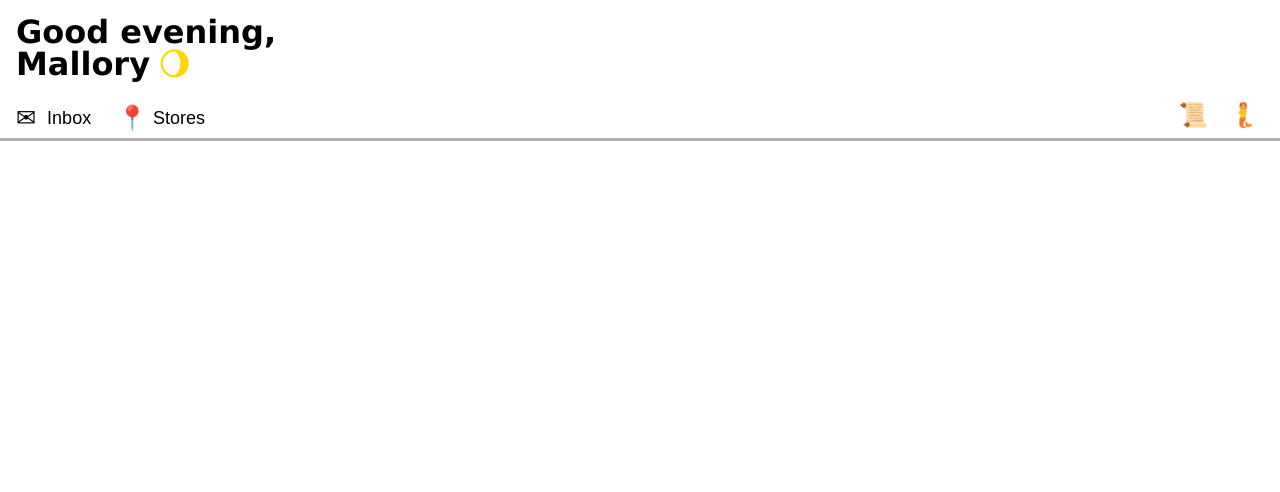
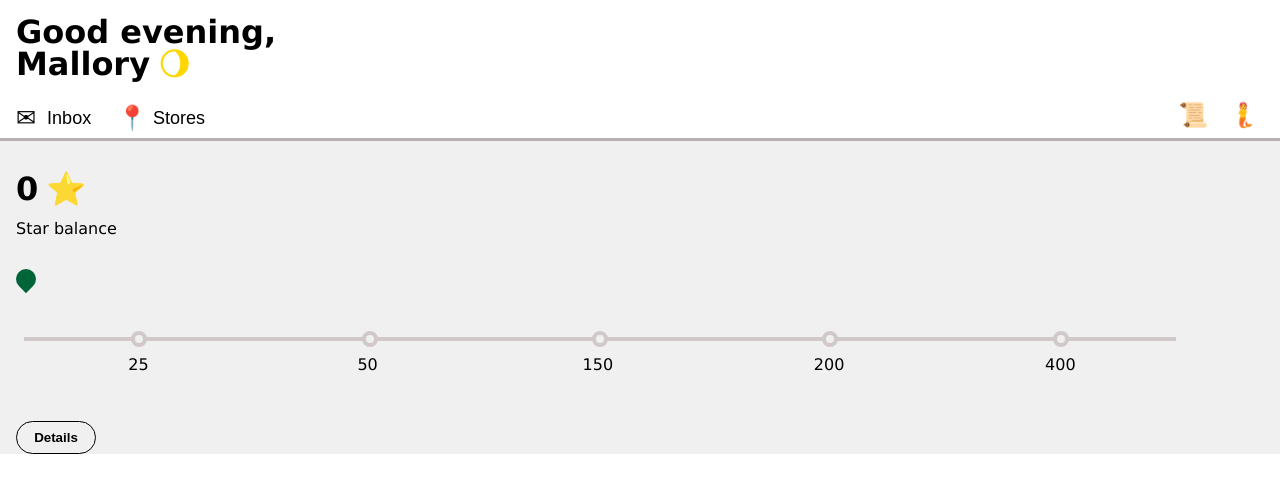
Before and after one commit to Mad-Mal/sbux-recreation, a React (Create React App) app in the folder sbux-recreation/: page / in a window 1280 px wide. Shown: the top 492 px of the page. Built offline with nearby package versions, Linux system fonts and the light colour scheme.

Commit message:
star balance section on home view is finished, will go back and add functionallity after home view is completely finished.

```diff
--- a/sbux-recreation/src/App.css
+++ b/sbux-recreation/src/App.css
@@ -49,3 +49,7 @@ table {
 
 /* I am going into this project as mobile first, obviously, so I will be starting with a 500px screen width for styling. This should capture all major cell phones, mainly Iphones in mind for this project */
 /* My code starts here! */
+
+body {
+	font-family:'Lucida Sans', 'Lucida Sans Regular', 'Lucida Grande', 'Lucida Sans Unicode', Geneva, Verdana, sans-serif;
+}
--- a/sbux-recreation/src/App.js
+++ b/sbux-recreation/src/App.js
@@ -1,6 +1,5 @@
 //Main Imports
-import Header from './components/header';
-import NavHeader from './components/navHeader';
+import Home from './views/home';
 
 //Style Imports
 import './App.css';
@@ -8,8 +7,7 @@ import './App.css';
 function App() {
   return (
     <div className="AppWrapper">
-      <Header />
-      <NavHeader />
+      <Home />
     </div>
   );
 }
--- /dev/null
+++ b/sbux-recreation/src/components/starBalance.js
@@ -0,0 +1,47 @@
+//Main imports
+import React from 'react'
+
+//Style imports
+import '../styles/starBalance.css';
+
+const starBalance = () => {
+
+    //Setup for star emoji
+    let star = '\u2b50'
+
+    //Setup for star progression bar
+
+
+  return (
+    <div className='starBalance_mainWrap'>
+        <div className='starBalanceForUser'>
+            <p className='numberOfStars'>0</p>
+            <p>{star}</p>
+        </div>
+        <div className='starBalanceTitle'>
+          <p>Star balance</p>
+        </div>
+        <div className='greenTickMarker'>
+        </div>
+        <div className='rewardsBar'>
+          <span className='circle'></span>
+          <span className='circle'></span>
+          <span className='circle'></span>
+          <span className='circle'></span>
+          <span className='circle'></span>
+        </div>
+        <div className='rewardBarLabels'>
+          <p className='firstLabel'>25</p>
+          <p className='secondLabel'>50</p>
+          <p className='thirdLabel'>150</p>
+          <p>200</p>
+          <p>400</p>
+        </div>
+        <div className='detailsButtonWrap'>
+            <button className='detailsButton'>Details</button>
+        </div>
+    </div>
+  )
+}
+
+export default starBalance
--- /dev/null
+++ b/sbux-recreation/src/styles/starBalance.css
@@ -0,0 +1,88 @@
+.starBalance_mainWrap {
+    padding-top: 2rem;
+    background-color: rgb(240, 240, 240);
+}
+
+.starBalanceForUser {
+    display: flex;
+    flex-flow: row nowrap;
+    font-size: xx-large;
+    margin-left: 1rem;
+}
+
+.numberOfStars {
+    font-weight: 800;
+    margin-right: 0.5rem;
+}
+
+.starBalanceTitle {
+    margin-left: 1rem;
+    margin-top: 1rem;
+}
+
+
+
+.greenTickMarker {
+    margin-left: 1rem;
+    margin-top: 2rem;
+    background-color: #006439;
+    width: 1.25rem;
+    height: 1.25rem;
+    border-radius: 0px 50% 50% 50%;
+    transform: rotate(225deg);
+}
+
+.rewardsBar {
+    background-color: rgb(209, 201, 201);
+    margin-top: 3rem;
+    margin-left: 1.5rem;
+    margin-bottom: 1rem;
+    display: flex;
+    flex-flow: row nowrap;
+    justify-content: space-around;
+    align-items: center;
+    height: 0.25rem;
+    width: 90%;
+}
+
+.circle {
+    border: 0.25rem solid rgb(209, 201, 201);
+    border-radius: 50%;
+    background-color: rgb(240, 240, 240);
+    width: 0.5rem;
+    height: 0.5rem;
+}
+
+.rewardBarLabels {
+    display: flex;
+    flex-flow: row nowrap;
+    justify-content: space-around;
+    width: 90%;
+    margin-left: 1.5rem;
+}
+
+.firstLabel {
+    margin-left: 0.25rem;
+}
+
+.secondLabel {
+    margin-left: 0.5rem;
+}
+
+.thirdLabel {
+    margin-left: 0.25rem;
+}
+
+.detailsButtonWrap {
+    margin-top: 3rem;
+    margin-left: 1rem;
+}
+
+.detailsButton {
+    border: 1px solid black;
+    background-color: rgb(240, 240, 240);
+    border-radius: 500px;
+    padding: 0.5rem;
+    width: 5rem;
+    font-weight: 700;
+}
--- /dev/null
+++ b/sbux-recreation/src/views/home.js
@@ -0,0 +1,20 @@
+//Main imports
+import React from 'react';
+import Header from '../components/header';
+import NavHeader from '../components/navHeader';
+import StarBalance from '../components/starBalance';
+
+//Style imports
+import '../styles/home.css';
+
+const home = () => {
+  return (
+    <div className='homeWrap'>
+        <Header />
+        <NavHeader />
+        <StarBalance />
+    </div>
+  )
+};
+
+export default home
```
Also changed, not shown: sbux-recreation/src/styles/home.css (added).
